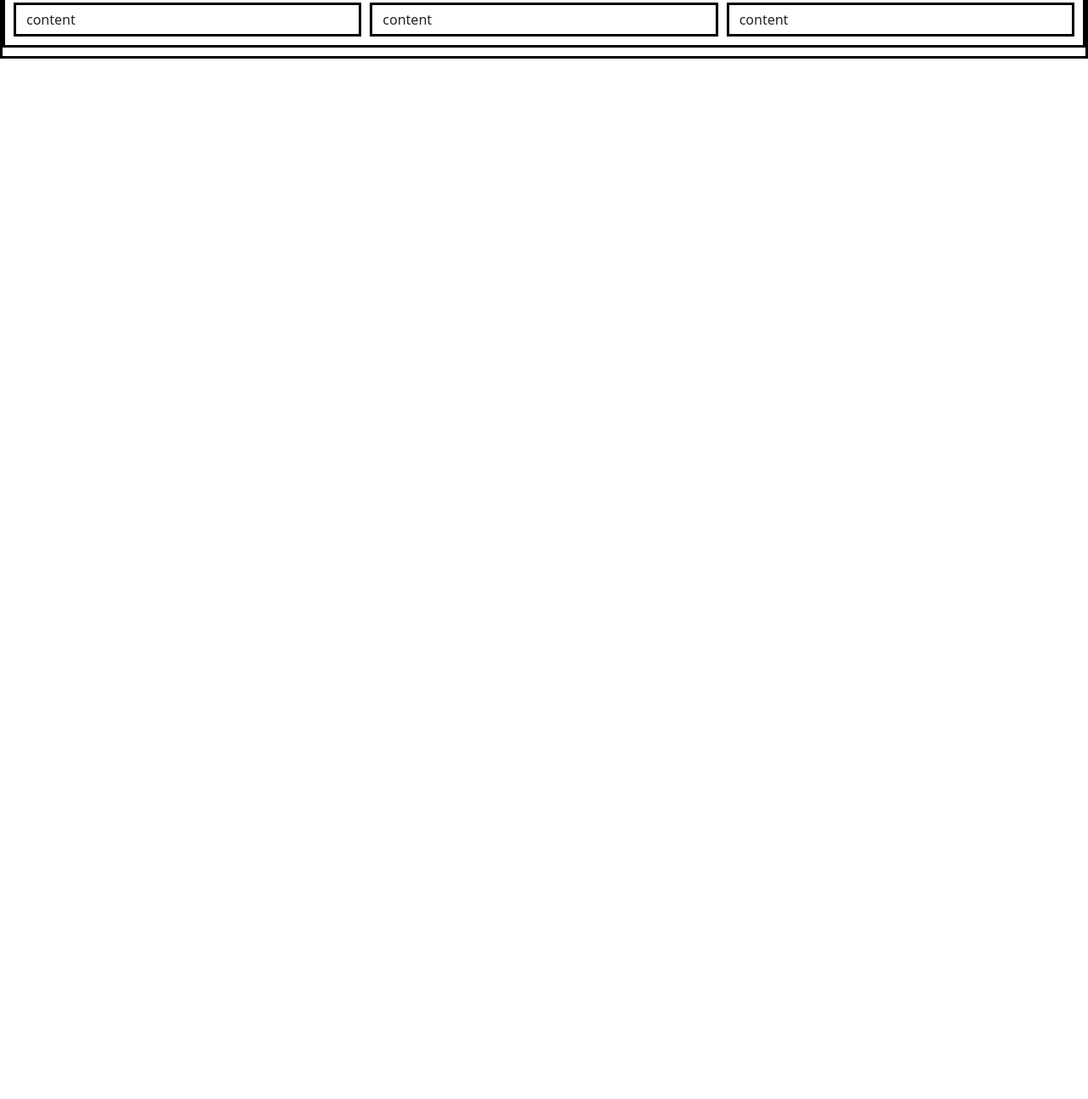
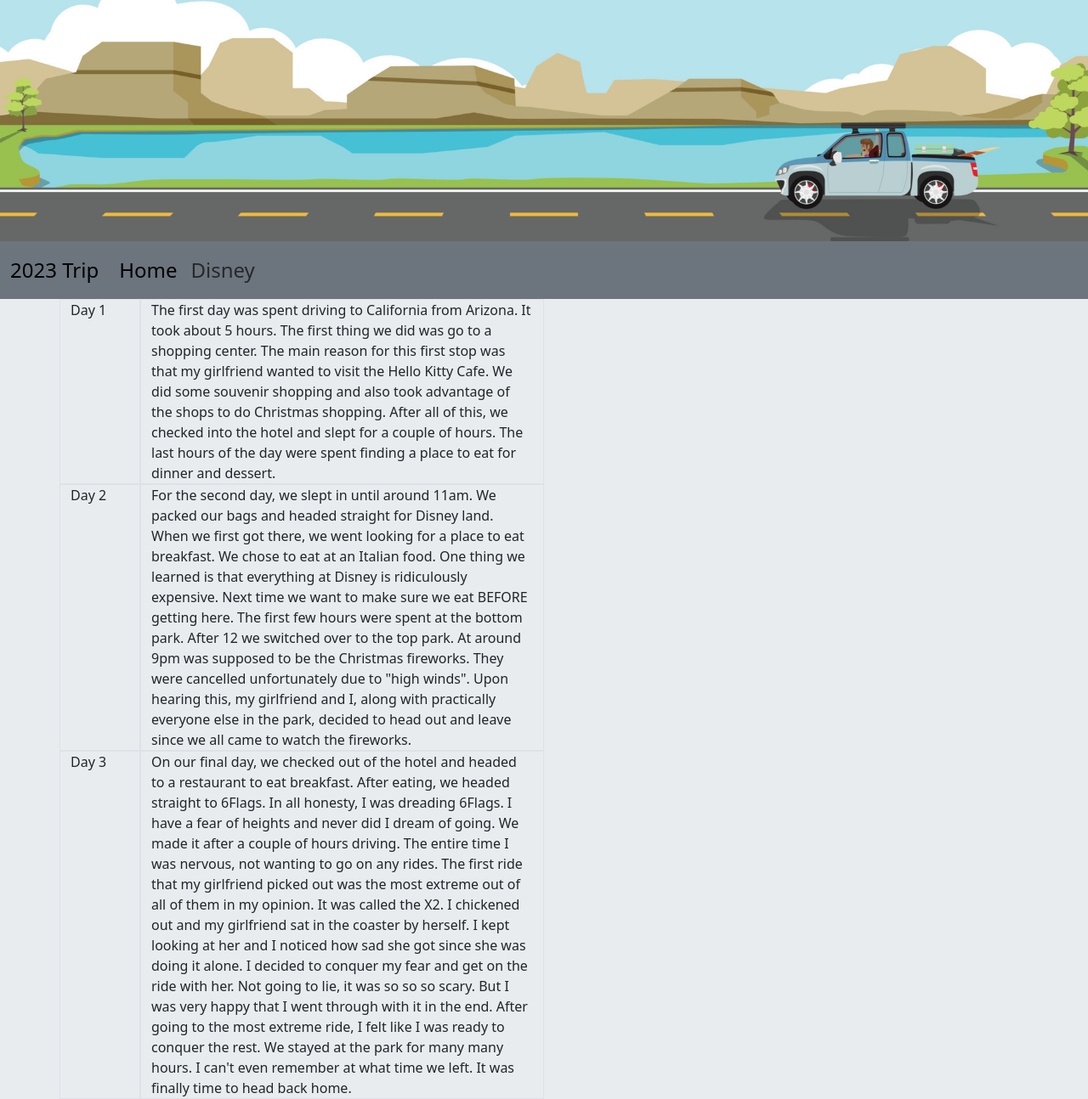
Before and after one commit to VictorKindred/Week-3-bootstrap, a website: page home.html in a window 1280 px wide. Shown: the part 105-1399 px from the top of the page at 85% size. Before the commit the page ends 800 px from the top, so only its background shows below. Drawn offline with nearby package versions, Linux system fonts and the light colour scheme.

Commit message:
Lab commit

```diff
--- a/home.html
+++ b/home.html
@@ -3,27 +3,117 @@
   <head>
     <meta charset="UTF-8" />
     <meta name="viewport" content="width=device-width, initial-scale=1.0" />
-    <title>6 Flags</title>
+    <title>Home</title>
     <link
       rel="stylesheet"
       href="node_modules/bootstrap/dist/css/bootstrap.css"
     />
-    <link rel="stylesheet" href="styles.css" />
   </head>
-  <body>
+  <!--
+TODO - A Bootstrap navbar, table, and form.
+TODO - Bootstrap grid used throughout to format elements
+TODO - Elements should stack vertically when the window is small-->
+  <body class="bg-body-secondary">
+    <div class="position-relative">
+      <h1>California trip 2023</h1>
+      <img src="images/home banner.png" width="100%" class="img-fluid" />
+    </div>
+
+    <nav class="navbar navbar-expand-md bg-secondary">
+      <div class="container-fluid">
+        <a class="navbar-brand fs-4" href="home.html">2023 Trip</a>
+        <button
+          class="navbar-toggler"
+          type="button"
+          data-bs-toggle="collapse"
+          data-bs-target="#navbarSupportedContent"
+          aria-controls="navbarSupportedContent"
+          aria-expanded="false"
+          aria-label="Toggle navigation"
+        >
+          <span class="navbar-toggler-icon"></span>
+        </button>
+        <div class="collapse navbar-collapse" id="navbarSupportedContent">
+          <ul class="navbar-nav me-auto mb-2 mb-lg-0">
+            <li class="nav-item">
+              <a
+                class="nav-link active fs-4"
+                aria-current="page"
+                href="home.html"
+                >Home</a
+              >
+            </li>
+            <li class="nav-item">
+              <a class="nav-link fs-4" href="disney.html">Disney</a>
+            </li>
+          </ul>
+        </div>
+      </div>
+    </nav>
+
     <div class="container">
       <div class="row">
-        <div class="col-sm">content</div>
-        <div class="col-sm">content</div>
-        <div class="col-sm">content</div>
+        <div class="col-md-6">
+          <div class="row">
+            <div class="col-md-2 border font-weight-bold">Day 1</div>
+            <div class="col-md-10 border">
+              The first day was spent driving to California from Arizona. It
+              took about 5 hours. The first thing we did was go to a shopping
+              center. The main reason for this first stop was that my girlfriend
+              wanted to visit the Hello Kitty Cafe. We did some souvenir
+              shopping and also took advantage of the shops to do Christmas
+              shopping. After all of this, we checked into the hotel and slept
+              for a couple of hours. The last hours of the day were spent
+              finding a place to eat for dinner and dessert.
+            </div>
+          </div>
+        </div>
       </div>
-    </div>
-
-    <div class="container-fluid">
       <div class="row">
-        <div class="col-sm">content</div>
-        <div class="col-sm">content</div>
-        <div class="col-sm">content</div>
+        <div class="col-md-6">
+          <div class="row">
+            <div class="border col-md-2 font-weight-bold">Day 2</div>
+            <div class="border col-md-10">
+              For the second day, we slept in until around 11am. We packed our
+              bags and headed straight for Disney land. When we first got there,
+              we went looking for a place to eat breakfast. We chose to eat at
+              an Italian food. One thing we learned is that everything at Disney
+              is ridiculously expensive. Next time we want to make sure we eat
+              BEFORE getting here. The first few hours were spent at the bottom
+              park. After 12 we switched over to the top park. At around 9pm was
+              supposed to be the Christmas fireworks. They were cancelled
+              unfortunately due to "high winds". Upon hearing this, my
+              girlfriend and I, along with practically everyone else in the
+              park, decided to head out and leave since we all came to watch the
+              fireworks.
+            </div>
+          </div>
+        </div>
+      </div>
+      <div class="row">
+        <div class="col-md-6">
+          <div class="row">
+            <div class="col-md-2 border font-weight-bold">Day 3</div>
+            <div class="col-md-10 border">
+              On our final day, we checked out of the hotel and headed to a
+              restaurant to eat breakfast. After eating, we headed straight to
+              6Flags. In all honesty, I was dreading 6Flags. I have a fear of
+              heights and never did I dream of going. We made it after a couple
+              of hours driving. The entire time I was nervous, not wanting to go
+              on any rides. The first ride that my girlfriend picked out was the
+              most extreme out of all of them in my opinion. It was called the
+              X2. I chickened out and my girlfriend sat in the coaster by
+              herself. I kept looking at her and I noticed how sad she got since
+              she was doing it alone. I decided to conquer my fear and get on
+              the ride with her. Not going to lie, it was so so so scary. But I
+              was very happy that I went through with it in the end. After going
+              to the most extreme ride, I felt like I was ready to conquer the
+              rest. We stayed at the park for many many hours. I can't even
+              remember at what time we left. It was finally time to head back
+              home.
+            </div>
+          </div>
+        </div>
       </div>
     </div>
 
--- a/styles.css
+++ /dev/null
@@ -1,7 +0,0 @@
-
-div {
-    border-style: solid;
-    border-color: black;
-    padding: 5px;
-    margin: 5px;
-}
```
Also changed, not shown: disney.html (added, +179 -0 lines), test.html (added, +41 -0 lines), images/disney banner.png (added), images/falcon.png (added), images/home banner.png (added), images/little mermaid.png (added), images/spiderman.png (added).
